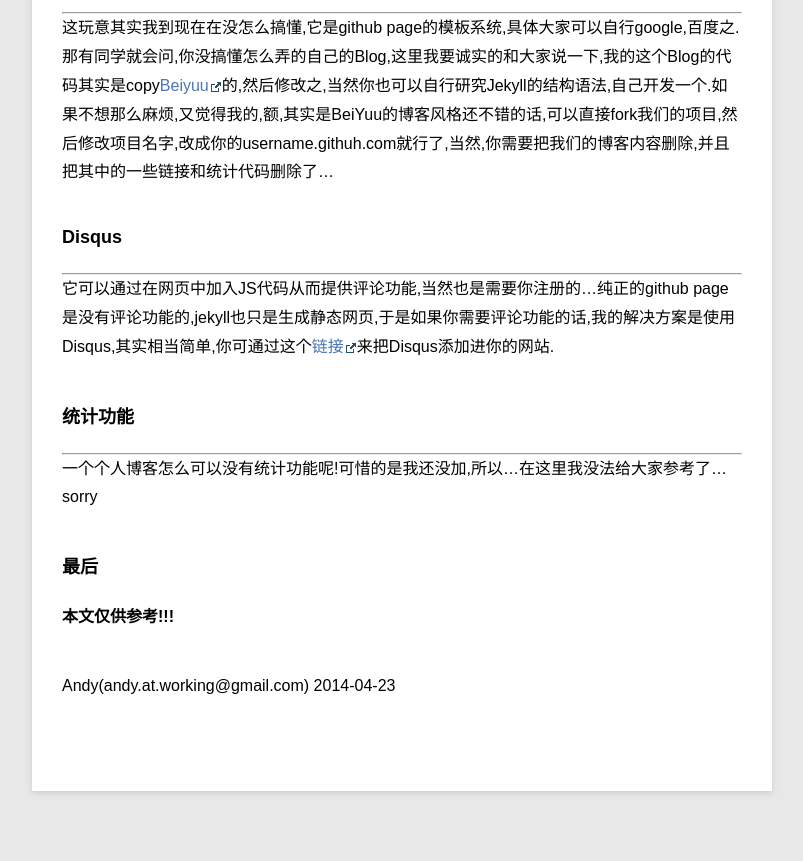
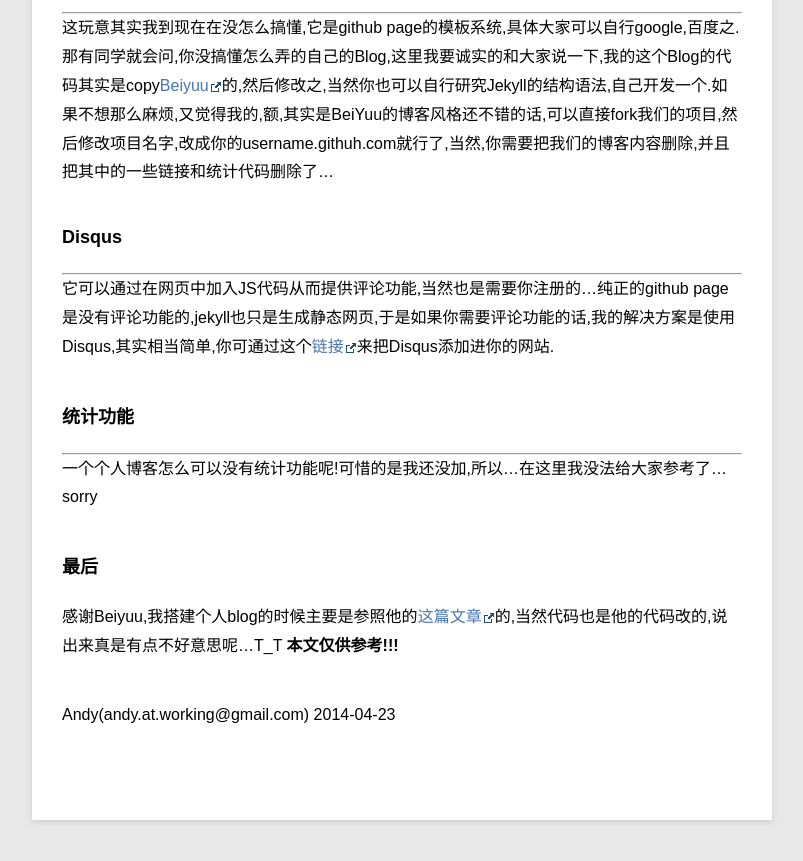
Before and after one commit to andycoder7/andycoder7.github.com, a Jekyll site: the page built from _posts/blog/2014-4-23-deploy-my-blog.md, in a window 1280 px wide and 900 px high, scrolled down 2166 px. Shown: the top 861 px of the window, without its empty margins (78-881 px from the left). Built offline with Jekyll 4.4.1, drawn with Linux system fonts in a browser that asks for light colours; Markdown is read by kramdown in place of the engine named in the settings; comment, search, counter and statistics services are not loaded.

Commit message:
add beiyuu in deploy my blog

```diff
--- a/_posts/blog/2014-4-23-deploy-my-blog.md
+++ b/_posts/blog/2014-4-23-deploy-my-blog.md
@@ -66,6 +66,7 @@ category: blog
 
 ###最后
 
+感谢Beiyuu,我搭建个人blog的时候主要是参照他的[这篇文章](http://beiyuu.com/github-pages/)的,当然代码也是他的代码改的,说出来真是有点不好意思呢...T_T
 **本文仅供参考!!!**
 
 *Andy(andy.at.working@gmail.com) 2014-04-23*
```
